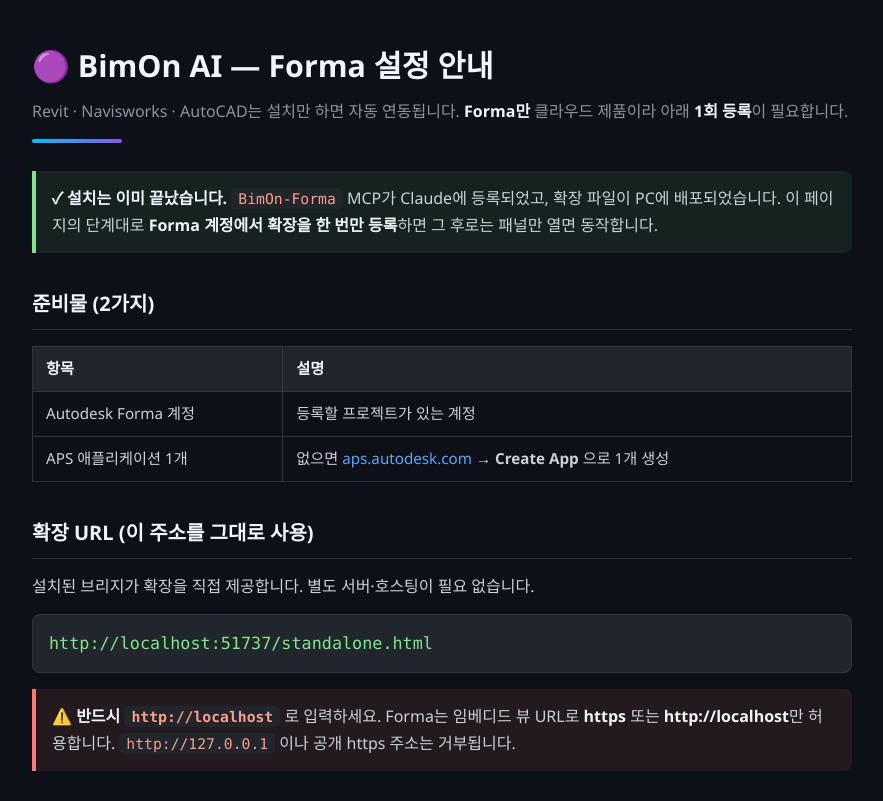
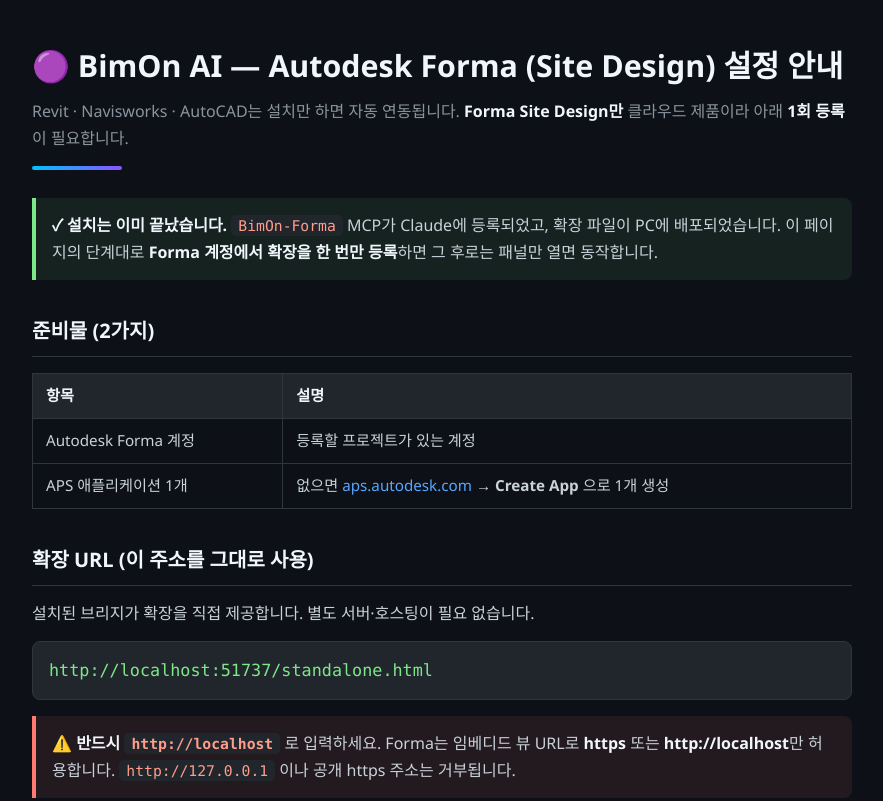
Before and after one commit to General-Soju/BimOnFormaExtension, a website: page FORMA_SETUP.html in a window 1280 px wide. Shown: the top 801 px of the page, without its empty margins (198-1081 px from the left). Drawn offline with Linux system fonts and the light colour scheme.

Commit message:
Clarify Forma = Autodesk Forma Site Design

```diff
--- a/FORMA_SETUP.html
+++ b/FORMA_SETUP.html
@@ -3,7 +3,7 @@
 <head>
 <meta charset="UTF-8">
 <meta name="viewport" content="width=device-width, initial-scale=1.0">
-<title>BimOn AI — Forma 설정 안내</title>
+<title>BimOn AI — Forma Site Design 설정 안내</title>
 <style>
   :root{
     --bg:#0d1117; --card:#161b22; --code:#21262d; --text:#c9d1d9; --head:#f0f6fc;
@@ -39,8 +39,8 @@
 <body>
 <div class="wrap">
 
-  <h1>🟣 BimOn AI — Forma 설정 안내</h1>
-  <p class="sub">Revit · Navisworks · AutoCAD는 설치만 하면 자동 연동됩니다. <b style="color:#f0f6fc">Forma만</b> 클라우드 제품이라 아래 <b style="color:#f0f6fc">1회 등록</b>이 필요합니다.</p>
+  <h1>🟣 BimOn AI — Autodesk Forma (Site Design) 설정 안내</h1>
+  <p class="sub">Revit · Navisworks · AutoCAD는 설치만 하면 자동 연동됩니다. <b style="color:#f0f6fc">Forma Site Design만</b> 클라우드 제품이라 아래 <b style="color:#f0f6fc">1회 등록</b>이 필요합니다.</p>
   <div class="accentbar"></div>
 
   <div class="callout tip">
```
